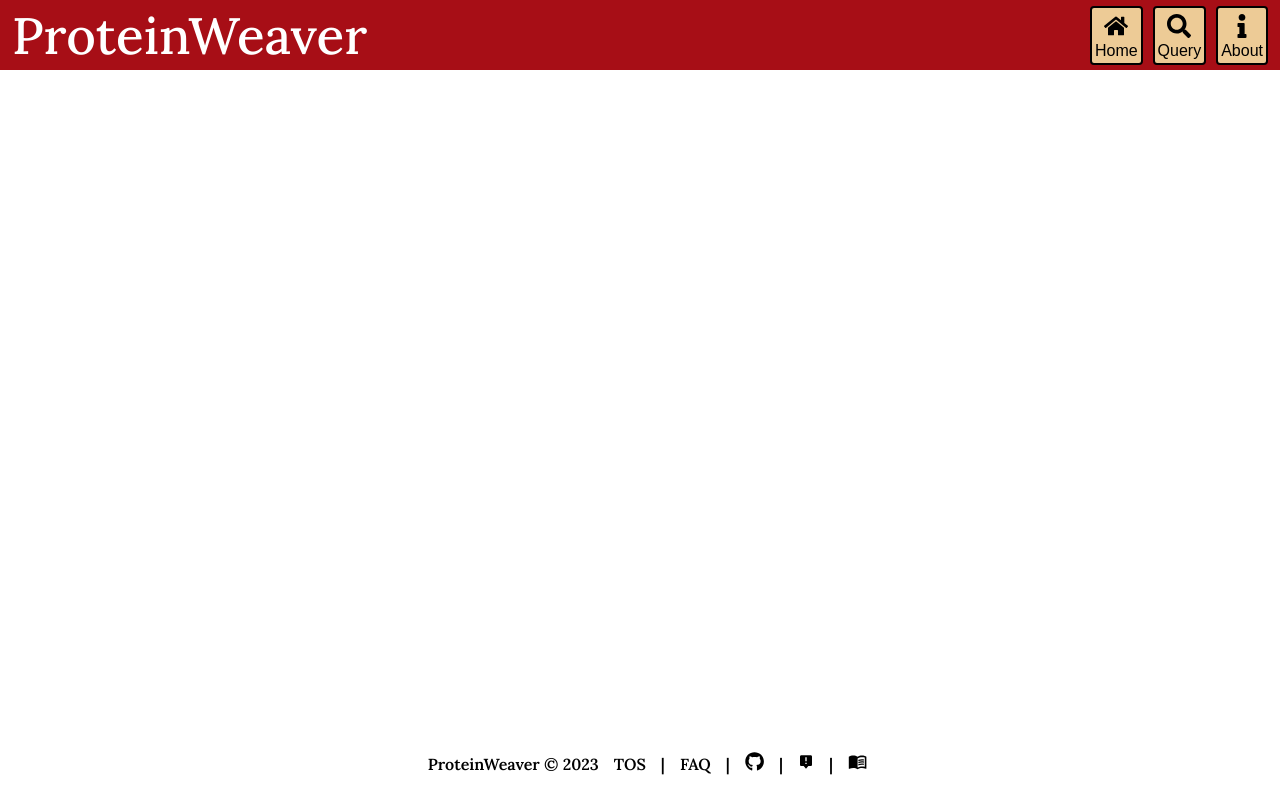
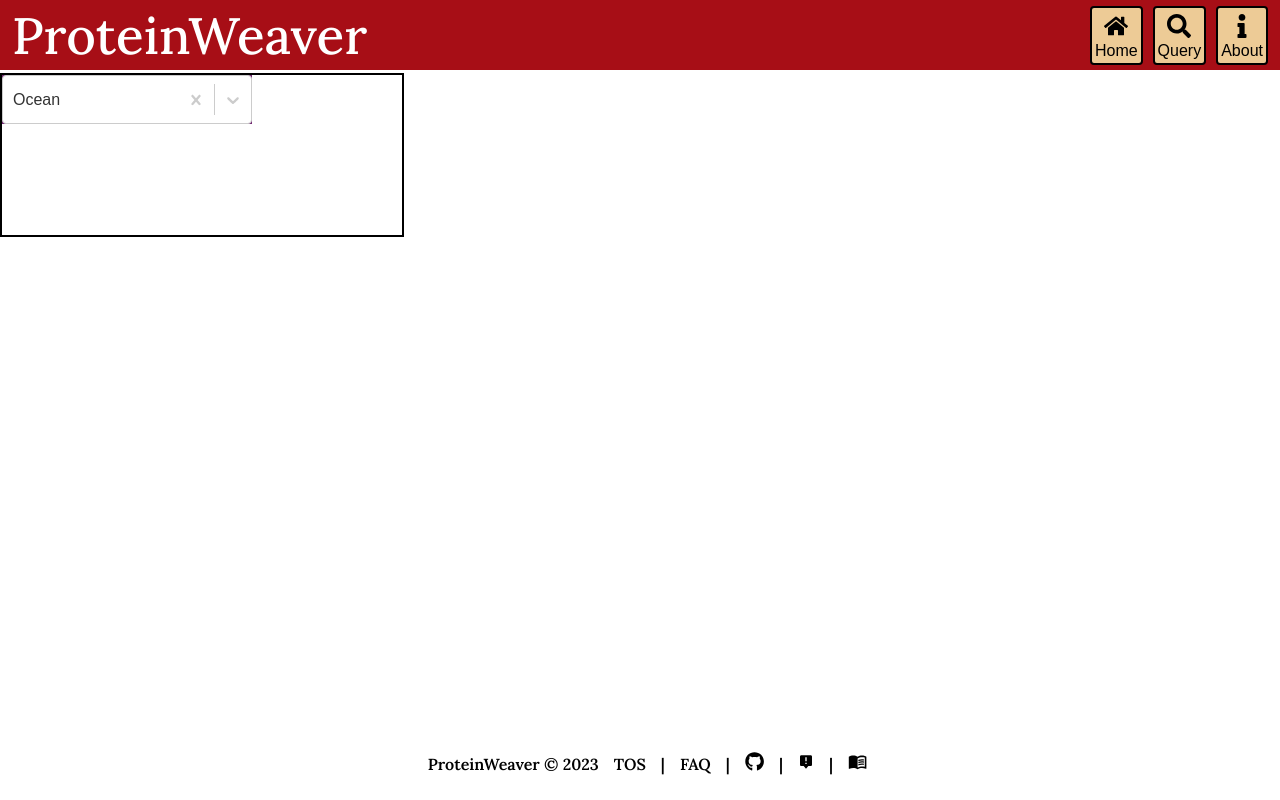
Before and after one commit to Reed-CompBio/protein-weaver, a React (Vite) app in the folder client/: page /testing in a window 1280 px wide. Built offline with nearby package versions, Linux system fonts and the light colour scheme.

Commit message:
fixing bugs

```diff
--- a/client/src/components/Query.jsx
+++ b/client/src/components/Query.jsx
@@ -115,6 +115,9 @@ export default function Query() {
       setActiveModeButton(searchParams.get("mode"));
     }
   }, []);
+  useEffect(() => {
+    // console.log(query)
+  }, [query]);
 
   // Open user guide
   useEffect(() => {
@@ -141,7 +144,12 @@ export default function Query() {
         const proteinMerged = [
           ...new Set(proteinNames.concat(proteinIds).concat(proteinAltNames)),
         ].filter((item) => item !== undefined);
-        setProteinOptions(proteinMerged);
+        let proteinSuggestions = [];
+        proteinMerged.map((protein) => {
+          proteinSuggestions.push({value: protein, label: protein})
+        });
+        // console.log(proteinSuggestions)
+        setProteinOptions(proteinSuggestions);
       })
       .catch((error) => {
         console.error("Error fetching protein options:", error);
@@ -448,10 +456,9 @@ export default function Query() {
 
   // Allow users to change protein/GO term input
   const handleInputChange = (e) => {
-    const { name, value } = e.target;
     setQuery((prevData) => ({
       ...prevData,
-      [name]: value,
+      [e.type]: e.value,
     }));
   };
 
@@ -502,7 +509,7 @@ export default function Query() {
         setQuery({
           mode: "path",
           species: "txid7227",
-          protein: "egfr",
+          protein: "FBgn0003731",
           goTerm: "Wnt signaling pathway",
           k: "4",
         });
@@ -512,7 +519,7 @@ export default function Query() {
         setQuery({
           mode: "node",
           species: "txid7227",
-          protein: "flw",
+          protein: "FBgn0000711",
           goTerm: "apical constriction",
           k: "7",
         });
@@ -522,7 +529,7 @@ export default function Query() {
         setQuery({
           mode: "path",
           species: "txid7227",
-          protein: "flw",
+          protein: "FBgn0000711",
           goTerm: "myosin II binding",
           k: "3",
         });
--- a/client/src/components/SearchBar.jsx
+++ b/client/src/components/SearchBar.jsx
@@ -1,7 +1,8 @@
-import React, { useState } from "react";
+import React, { useState, useEffect } from "react";
 import Autocomplete from "./Autocomplete";
 import Modetooltip from "./ModeTooltip";
 import Select from "react-select";
+import AsyncSelect from "react-select/async";
 
 export default function SearchBar({
   handleSubmit,
@@ -16,19 +17,80 @@ export default function SearchBar({
   handleQueryMode,
   activeModeButton,
 }) {
-  const options = [
-    { value: "none", label: "Empty" },
-    { value: "left", label: "Open Left" },
-    { value: "right", label: "Open Right" },
-    {
-      value: "tilt,left",
-      label: "Tilf and Open Left",
-    },
-    {
-      value: "tilt,right",
-      label: "Tilf and Open Right",
-    },
-  ];
+  const [selectedOption, setSelectedOption] = useState(null);
+  const [allOptions, setAllOptions] = useState([]);
+
+  useEffect(() => {
+    console.log("fetching suggestion data")
+    // Fetch all data options from your API once when the component mounts
+    const fetchData = async () => {
+      try {
+        const response = await fetch("/api/getProteinOptions", {
+          method: "POST",
+          headers: {
+            "Content-Type": "application/json",
+          },
+          body: JSON.stringify(query),
+        });
+        const data = await response.json();
+        let formattedOptions = [];
+        data.map((item) =>
+          formattedOptions.push({
+            type: "protein",
+            value: item.id,
+            label: item.name,
+          })
+        );
+        data.map((item) =>
+          formattedOptions.push({
+            type: "protein",
+            value: item.id,
+            label: item.id,
+          })
+        );
+        setAllOptions(formattedOptions);
+      } catch (error) {
+        console.error("Error fetching data: ", error);
+      }
+    };
+
+    fetchData();
+  }, [query.species]);
+
+  useEffect(() => {
+    console.log("useEffect triggered", query.protein)
+    console.log(allOptions.length)
+    allOptions.map((item) => {
+      if (item.value == query.protein && item.value != item.label) {
+        console.log("setting label")
+        setSelectedOption({
+          value: item.value,
+          label: item.label,
+          type: "protein",
+        });
+      }
+    });
+  }, [query.protein]);
+  const loadOptions = (inputValue, callback) => {
+    if (!inputValue) {
+      // If there is no input, return an empty array
+      callback([]);
+      return;
+    }
+
+    // Filter options based on the input value
+    const filteredOptions = allOptions.filter((option) =>
+      option.label.toLowerCase().includes(inputValue.toLowerCase())
+    );
+    // Limit the number of options to display
+    const limitedOptions = filteredOptions.slice(0, 10); // Limit to 10 options
+    callback(limitedOptions);
+  };
+
+  const handleChange = (option) => {
+    setSelectedOption(option);
+    handleInputChange(option);
+  };
   return (
     // Search Bar Component
     <div className="query-container">
@@ -36,14 +98,33 @@ export default function SearchBar({
       <form method="post" onSubmit={handleSubmit}>
         <div className="search-container">
           <div className="search-input-wrapper">
-            <Select
-              options={options}
-              // onChange={handleTypeSelect}
-              // value={options.filter(function (option) {
-              //   return option.value === selectedOption;
-              // })}
-              label="Single select"
+            {/* <Select
+              className="basic-single"
+              classNamePrefix="select"
+              defaultValue={proteinOptions[0]}
+              isDisabled={isDisabled}
+              isLoading={isLoading}
+              isClearable={isClearable}
+              isRtl={isRtl}
+              isSearchable={isSearchable}
+              name="color"
+              options={proteinOptions}
+            /> */}
+            {/* <Select
+              // value={selectedOption}1
+              // onChange={handleChange}
+              options={proteinOptions}
+            /> */}
+            <AsyncSelect
+              className="basic-single"
+              cacheOptions
+              loadOptions={loadOptions}
+              defaultOptions={allOptions.slice(0, 10)} // Preload the first 10 options
+              value={selectedOption}
+              onChange={handleChange}
+              placeholder="Protein" // Placeholder text
             />
+
             {/* <Autocomplete
               suggestions={proteinOptions} // Pass the protein suggestions to the Autocomplete component
               inputName="protein"
--- a/client/src/index.css
+++ b/client/src/index.css
@@ -166,7 +166,6 @@ body {
   margin-right: 10px;
   margin-left: 18px;
   margin-top: 18px;
-  overflow: hidden;
 }
 
 .search-input-wrapper {
@@ -1484,5 +1483,14 @@ select {
 }
 
 .basic-single {
+  /* border: 2px solid black; */
+  background-color: rgb(113, 39, 113);
+  color: black;
+  width: 250px;
+}
+
+.testing-button{
+  width: 50vh;
+  height: 20vh;
   border: 2px solid black;
 }
--- a/client/src/pages/TestingPage.jsx
+++ b/client/src/pages/TestingPage.jsx
@@ -1,11 +1,44 @@
-import React from "react";
+import React, { useState } from "react";
 import MainLayout from "../layout/MainLayout";
+import Select from "react-select";
 
 export default function TestingPage() {
+  const [isClearable, setIsClearable] = useState(true);
+  const [isSearchable, setIsSearchable] = useState(true);
+  const [isDisabled, setIsDisabled] = useState(false);
+  const [isLoading, setIsLoading] = useState(false);
+  const [isRtl, setIsRtl] = useState(false);
+
+  const colourOptions = [
+    { value: "ocean", label: "Ocean", color: "#00B8D9", isFixed: true },
+    { value: "blue", label: "Blue", color: "#0052CC", isDisabled: true },
+    { value: "purple", label: "Purple", color: "#5243AA" },
+    { value: "red", label: "Red", color: "#FF5630", isFixed: true },
+    { value: "orange", label: "Orange", color: "#FF8B00" },
+    { value: "yellow", label: "Yellow", color: "#FFC400" },
+    { value: "green", label: "Green", color: "#36B37E" },
+    { value: "forest", label: "Forest", color: "#00875A" },
+    { value: "slate", label: "Slate", color: "#253858" },
+    { value: "silver", label: "Silver", color: "#666666" },
+  ];
   return (
     <div>
       <MainLayout>
         <div className="main-layout-body">
+          <div className="testing-button">
+            <Select
+              className="basic-single"
+              classNamePrefix="select"
+              defaultValue={colourOptions[0]}
+              isDisabled={isDisabled}
+              isLoading={isLoading}
+              isClearable={isClearable}
+              isRtl={isRtl}
+              isSearchable={isSearchable}
+              name="color"
+              options={colourOptions}
+            />
+          </div>
         </div>
       </MainLayout>
     </div>
```
